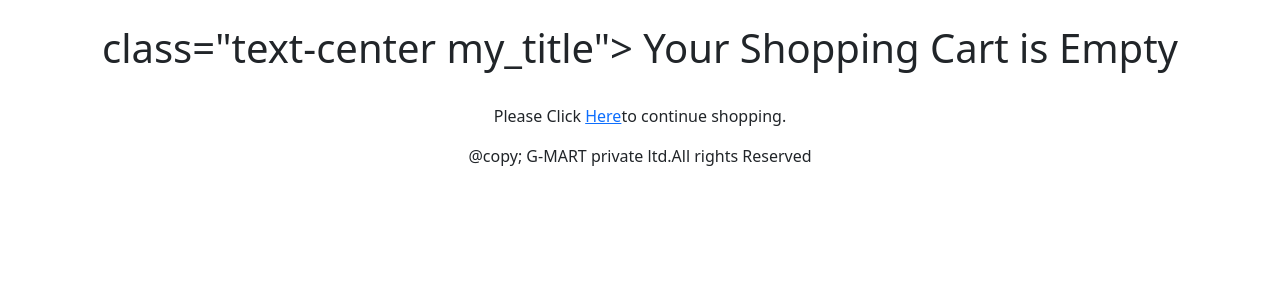
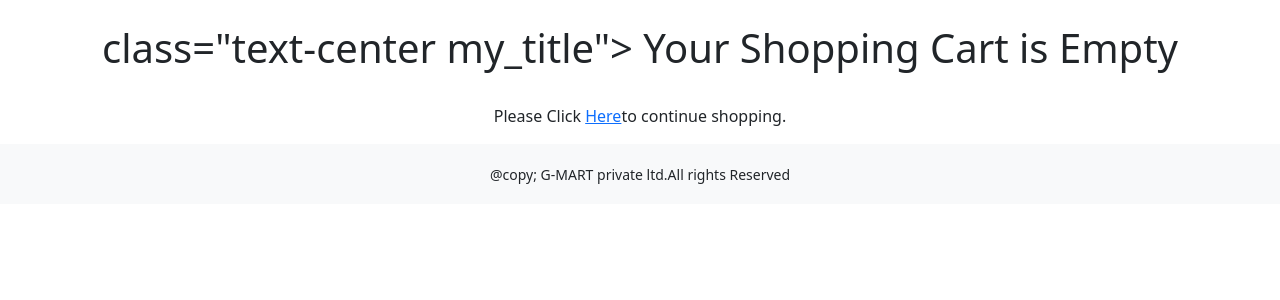
Before and after one commit to gokullallu/ecommerce-website, a Django app: page /cart/ in a window 1280 px wide. Shown: the part 294-594 px from the top of the page. Run offline with Django 4.2, Linux system fonts and the light colour scheme; data comes from the database, SQL or seed files in the repository; parts of the project's set-up code (start-up, migrations or seed data) failed here and were passed over; some libraries are stand-ins or nearby versions.

Commit message:
Update footer.html

```diff
--- a/template/footer.html
+++ b/template/footer.html
@@ -1,3 +1,5 @@
-<div clas="footer navbar-fixed-bottom my_footer">
+<footer class="mt-auto">
+<div class="footer navbar-fixed-bottom my_footer">
     <p class="text-center">@copy; G-MART private ltd.All rights Reserved</p>
 </div>
+</footer>
```
